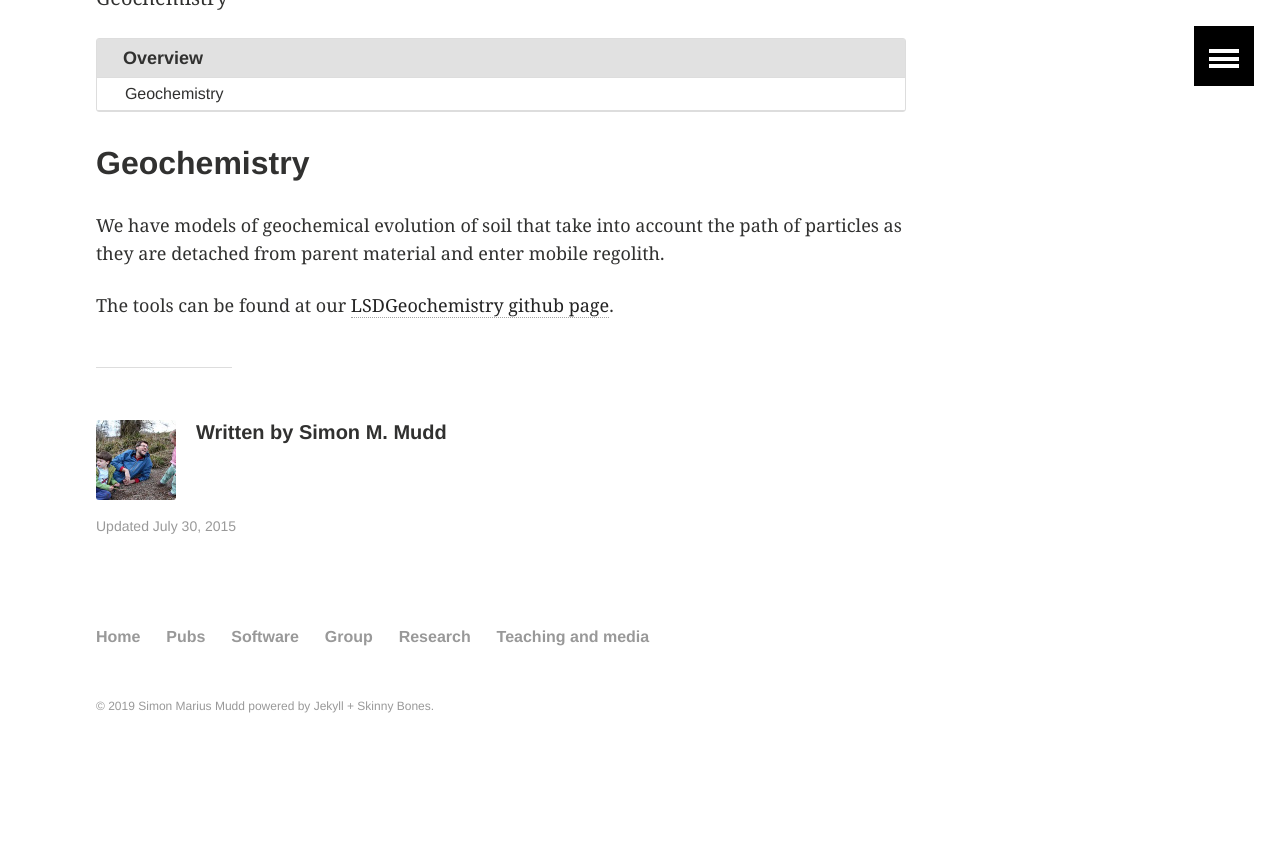
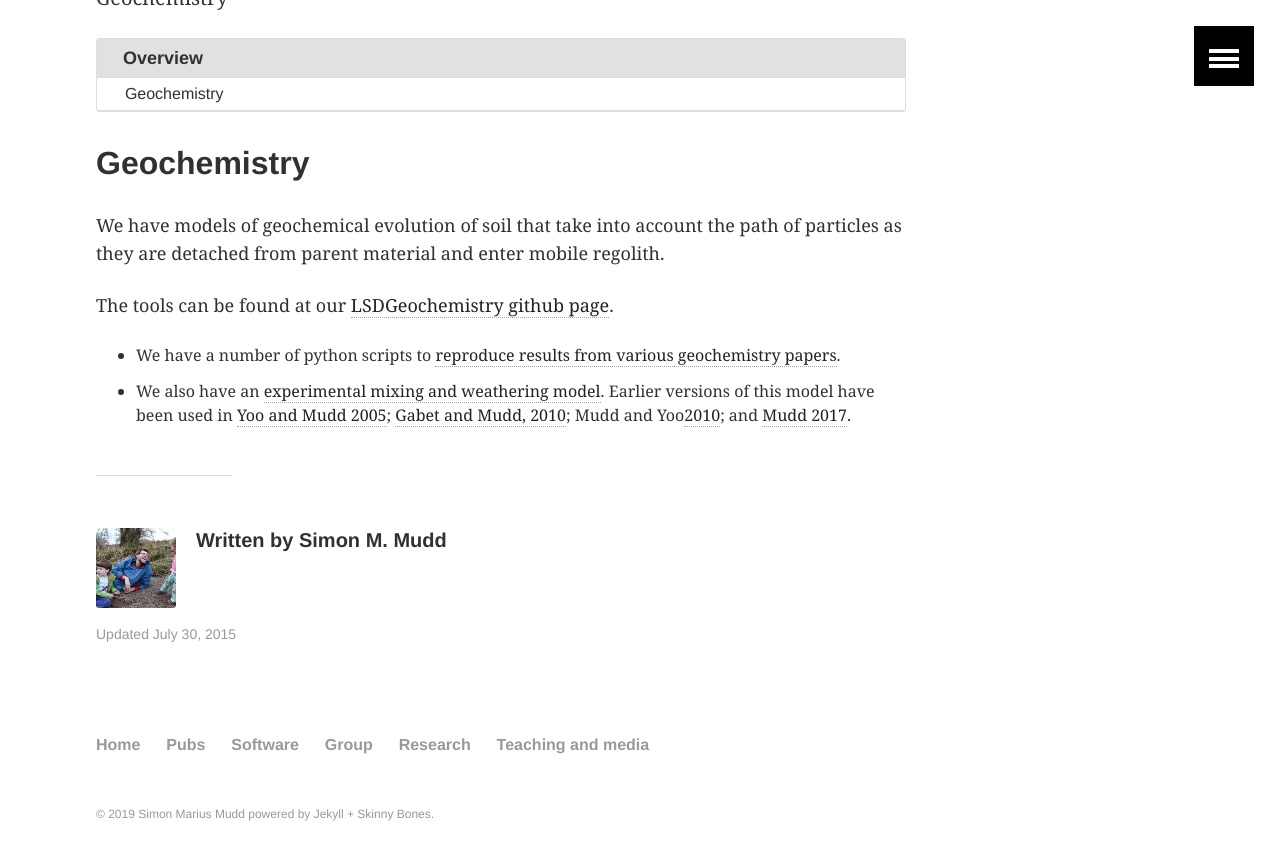
Before and after one commit to simon-m-mudd/simon-m-mudd.github.io, a Jekyll site: the page built from _posts/software/2019-11-02-Geochemistry.md, in a window 1280 px wide and 900 px high, scrolled down 607 px. Shown: the top 860 px of the window. Built offline with Jekyll 4.4.1, drawn with Linux system fonts in a browser that asks for light colours; before the commit the page ends 1399 px from its top, so only the background shows below that.

Commit message:
Some updates to the geochemistry page

```diff
--- a/_posts/software/2019-11-02-Geochemistry.md
+++ b/_posts/software/2019-11-02-Geochemistry.md
@@ -20,3 +20,6 @@ Geochemistry
   We have models of geochemical evolution of soil that take into account the path of particles as they are detached from parent material and enter mobile regolith.
 
   The tools can be found at our [LSDGeochemistry github page](https://github.com/LSDGeochemistry).
+
+  * We have a number of python scripts to [reproduce results from various geochemistry papers](https://github.com/LSDGeochemistry/WeatheringModels).
+  * We also have an [experimental mixing and weathering model](https://github.com/LSDGeochemistry/LSDMixingModel). Earlier versions of this model have been used in [Yoo and Mudd 2005](https://pubs.geoscienceworld.org/gsa/geology/article/36/1/35/129993/Discrepancy-between-mineral-residence-time-and); [Gabet and Mudd, 2010](https://pubs.geoscienceworld.org/gsa/geology/article/37/2/151/519451); Mudd and Yoo[2010](https://agupubs.onlinelibrary.wiley.com/doi/full/10.1029/2009JF001591); and [Mudd 2017](https://onlinelibrary.wiley.com/doi/full/10.1002/esp.3923).
```
